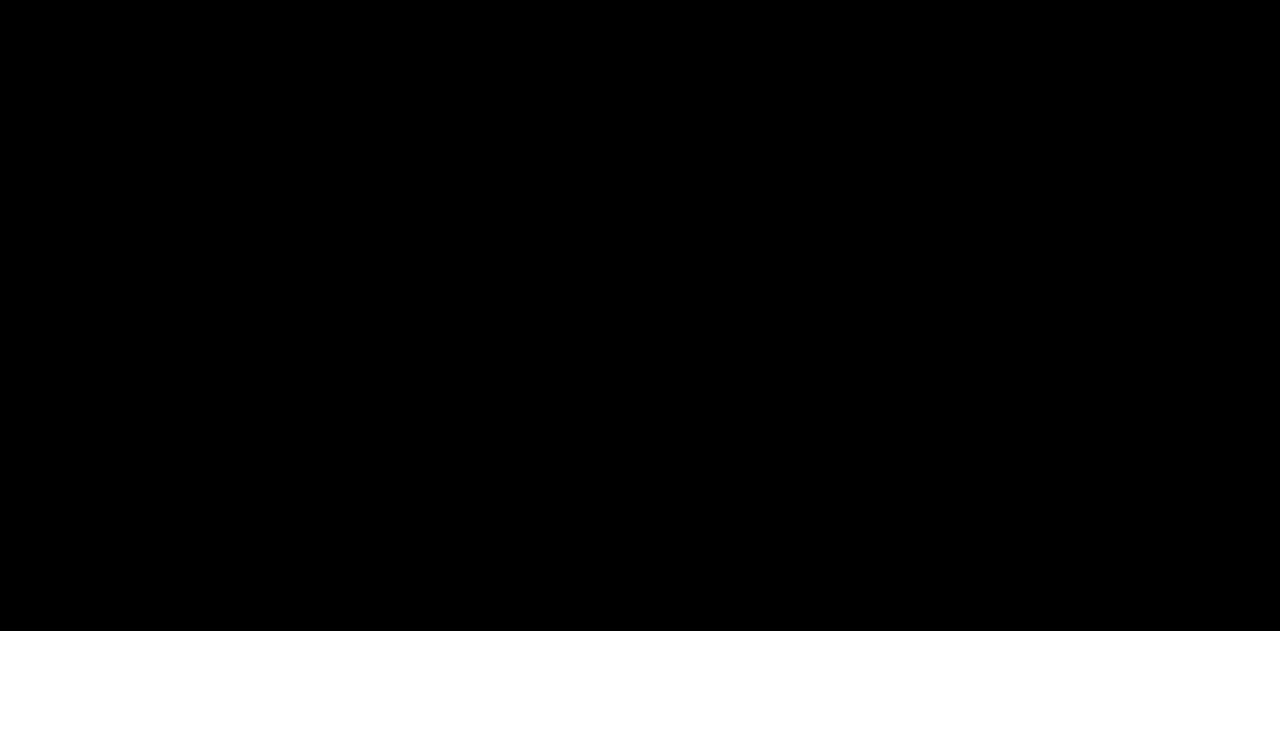
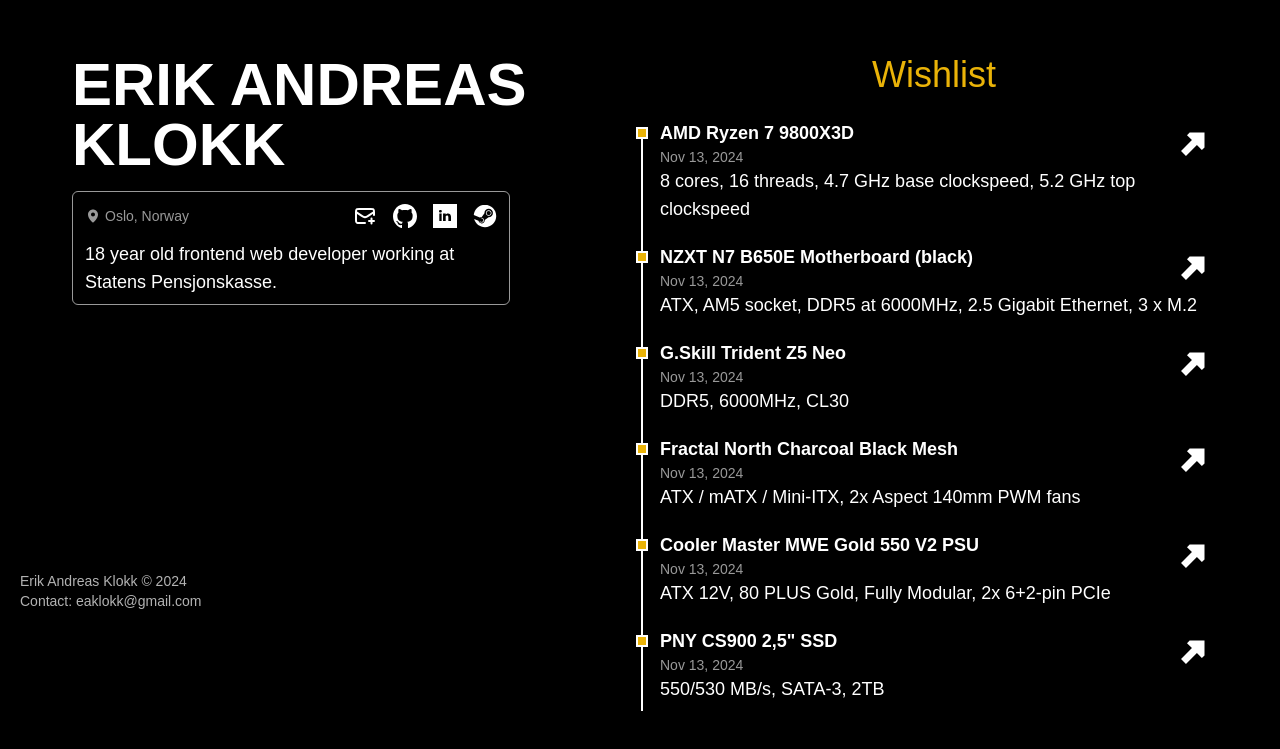
Before and after one commit to ErikAndreasKlokk/Portfolio, a SvelteKit app: page /wishlist in a window 1280 px wide. Before the commit this address had no page. Shown: the part 169-918 px from the top of the page. Before the commit the page ends 800 px from the top, so only its background shows below. Built offline with nearby package versions, Linux system fonts and the light colour scheme.

Commit message:
Made a wishlist page, with wishes

```diff
--- /dev/null
+++ b/src/lib/components/wish.svelte
@@ -0,0 +1,24 @@
+<script lang="ts">
+    export let title: string;
+    export let desc: string;
+    export let link: string;
+    export let date: string | Date;
+    export let isLast: boolean = false;
+</script>
+
+<div class=" w-full relative {isLast ? "" : "pb-5"}">
+    <div class=" after:content-[''] after:bg-yellow-500 after:absolute after:block after:w-3 after:h-3 after:-left-6 after:top-2 after:border-[2px] after:border-white before:content-[''] before:absolute before:w-[2px] before:bg-white before:block before:h-full before:top-2 before:-left-[19px]">
+        <div class=" flex justify-between items-center">
+            <div>
+                <h3 class=" text-lg font-semibold">{title}</h3>
+                <p class=" text-sm text-white/60">{date}</p>
+            </div>
+            <div>
+                <a href={link} target="_blank">
+                    <img class=" h-7" src="arrow.svg" alt="page for wish">
+                </a>
+            </div>
+        </div>
+        <p class=" text-lg">{desc}</p>
+    </div>
+</div>
--- /dev/null
+++ b/src/routes/wishlist/+page.svelte
@@ -0,0 +1,48 @@
+<script lang="ts">
+  import Wish from "$lib/components/wish.svelte";
+</script>
+
+<main class=" text-white py-56 flex w-full h-full px-3 relative breakpoint:flex-col breakpoint:items-center breakpoint:py-10">
+    <div class=" flex flex-col w-1/2 h-fit sticky px-5 top-56 breakpoint:static breakpoint:mb-5 breakpoint:items-center breakpoint:w-fit">
+        <h1 class=" font-bold text-6xl mb-4 breakpoint:text-center">ERIK ANDREAS KLOKK</h1>
+        <div class=" border flex flex-col border-white/60 rounded-md px-3 py-1 w-4/5 breakpoint:w-full breakpoint:my-1">
+            <div class=" flex justify-between ">
+                <p class=" flex text-white/60 text-sm gap-1 items-center">
+                    <img class=" h-4" src="/location.svg" alt="location">
+                    Oslo, Norway
+                </p>
+                <div class=" flex gap-4 py-2">
+                    <a href="mailto:eaklokk@gmail.com">
+                        <img class=" h-6" src="/mail.svg" alt="new mail">
+                    </a>
+                    <a target="_blank" href="https://github.com/ErikAndreasKlokk">
+                        <img class=" h-6" src="/github.svg" alt="github link">
+                    </a>
+                    <a target="_blank" href="https://www.linkedin.com/in/erik-andreas-klokk-5415882a0/">
+                        <img class=" h-6" src="/linkedin.svg" alt="linkedin link">
+                    </a>
+                    <a target="_blank" href="https://steamcommunity.com/profiles/76561198848256576/">
+                        <img class=" h-6" src="/steam.svg" alt="steam link">
+                    </a>
+                </div>
+            </div>
+            <p class=" text-lg my-1">18 year old frontend web developer working at Statens Pensjonskasse.</p>
+        </div>
+    </div>
+    <div class=" flex flex-col items-start w-1/2 h-full px-5 breakpoint:w-fit breakpoint:items-center">
+        <div class=" flex w-fit items-center flex-col">
+            <h2 class=" text-4xl text-yellow-500 mb-6 text-center">Wishlist</h2>
+            <Wish title="AMD Ryzen 7 9800X3D" desc="8 cores, 16 threads, 4.7 GHz base clockspeed, 5.2 GHz top clockspeed" date="Nov 13, 2024" link="https://www.komplett.no/product/1315831/datautstyr/pc-komponenter/prosessorer/amd-ryzen-7-9800x3d-cpu?queryid=5287d22d3da9cf1da301bee42bc402e1&sort=None#"/>
+            <Wish title="NZXT N7 B650E Motherboard (black)" desc="ATX, AM5 socket, DDR5 at 6000MHz, 2.5 Gigabit Ethernet, 3 x M.2" date="Nov 13, 2024" link="https://www.komplett.no/product/1243997/datautstyr/pc-komponenter/hovedkort/amd-socket/nzxt-n7-b650e-hovedkort-sort?channable=0428076964003132343339393728&utm_source=prisjakt&utm_medium=listing&utm_campaign=Components_Mainboards#"/>
+            <Wish title="G.Skill Trident Z5 Neo" desc="DDR5, 6000MHz, CL30" date="Nov 13, 2024" link="https://www.komplett.no/product/1245558/datautstyr/pc-komponenter/minnebrikker/gskill-trident-z5-neo-ddr5-6000mhz-32gb?queryid=d7047c1b507ee1ca39e713c5ea1b790e&sort=PriceAsc"/>
+            <Wish title="Fractal North Charcoal Black Mesh" desc="ATX / mATX / Mini-ITX, 2x Aspect 140mm PWM fans" date="Nov 13, 2024" link="https://www.komplett.no/product/1223056/datautstyr/pc-komponenter/kabinetterbarebone/midi-tower/fractal-north-charcoal-black-mesh-mid-tower?queryid=9a65e0758097e107c5eb4674d639512d&sort=None"/>
+            <Wish title="Cooler Master MWE Gold 550 V2 PSU" desc="ATX 12V, 80 PLUS Gold, Fully Modular, 2x 6+2-pin PCIe" date="Nov 13, 2024" link="https://www.komplett.no/product/1176422/datautstyr/pc-komponenter/stroemforsyning/enheter/cooler-master-mwe-gold-550-v2-psu?queryid=4c9aeb2a11dbcc6eeb65de335b22f6f5&sort=None#"/>
+            <Wish isLast={true} title='PNY CS900 2,5" SSD' desc="550/530 MB/s, SATA-3, 2TB" date="Nov 13, 2024" link="https://www.komplett.no/product/1300533/datautstyr/lagring/harddiskerssd/ssd-25/pny-cs900-25-ssd-2tb?queryid=c2c767fda7cabe82c64f86ad399a33e6&sort=None#"/>
+            <!-- <Wish title="" desc="" date="Nov 13, 2024" link=""/> -->
+        </div>
+    </div>
+    <div class=" fixed bottom-5 left-5 text-sm text-white/70 breakpoint:static breakpoint:mt-10">
+        <p>Erik Andreas Klokk © 2024</p>
+        <p>Contact: eaklokk@gmail.com</p>
+    </div>
+</main>
```
